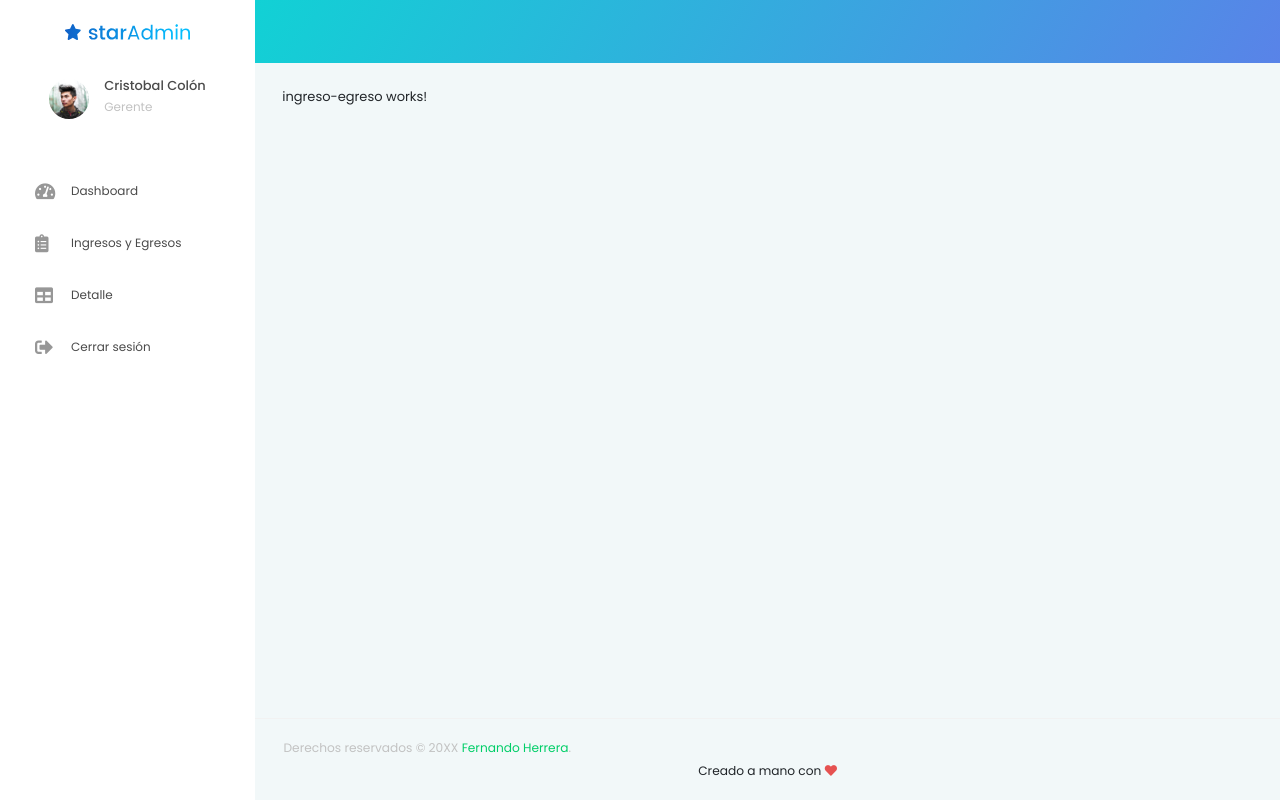
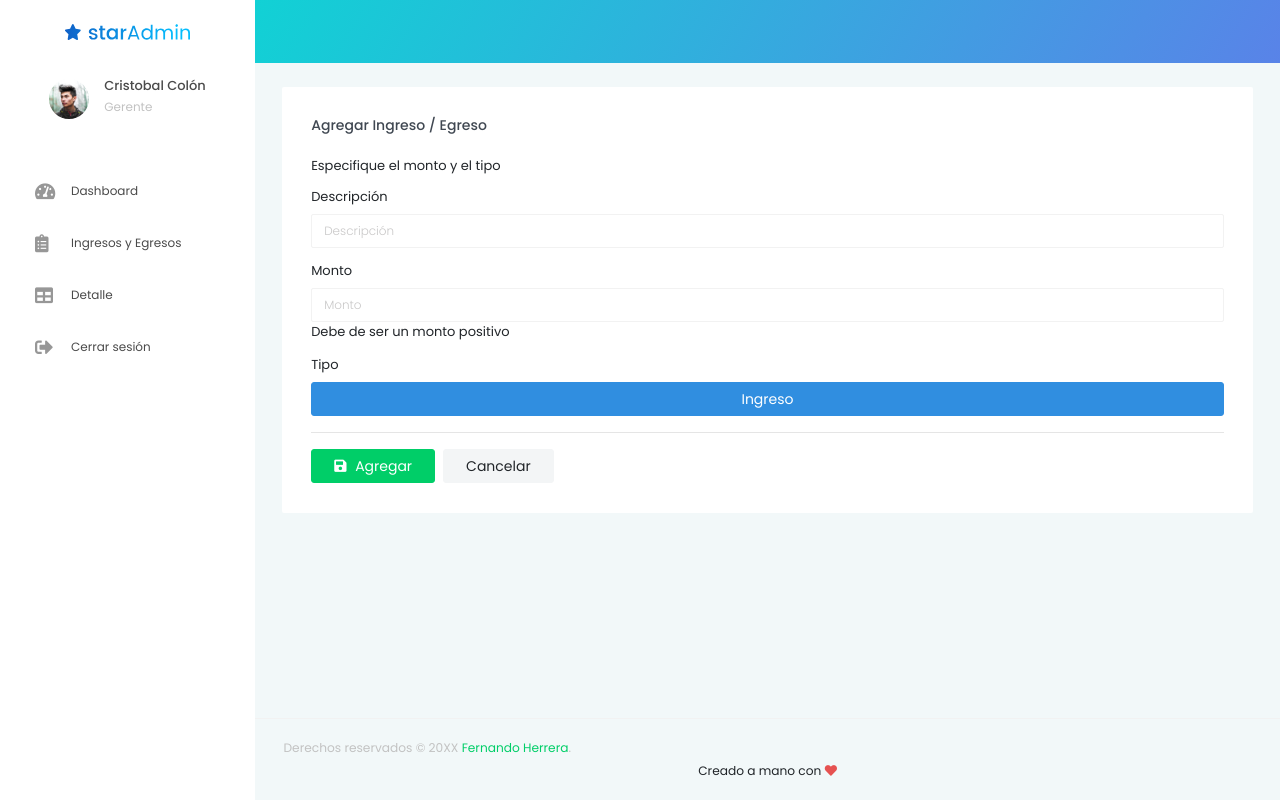
Before and after one commit to difagume/ingresoEgresoApp, an Angular app: page /ingreso-egreso in a window 1280 px wide. Built offline with nearby package versions, Linux system fonts and the light colour scheme; some icons are missing.

Commit message:
Diseño de las rutas hijas

```diff
--- a/src/app/ingreso-egreso/detalle/detalle.component.html
+++ b/src/app/ingreso-egreso/detalle/detalle.component.html
@@ -1,3 +1,32 @@
-<p>
-  detalle works!
-</p>
+<div class="row">
+    <div class="col-12">
+        <div class="card">
+            <div class="card-body">
+                <h4 class="card-title">Detalle de ingreso egreso</h4>
+
+                <table class="table">
+                    <thead>
+                        <tr>
+                            <th>Descripción</th>
+                            <th>Monto</th>
+                            <th>Tipo</th>
+                            <th></th>
+                        </tr>
+                    </thead>
+
+                    <tbody>
+                        <tr>
+                            <td>Descripción</td>
+                            <td>Monto</td>
+                            <td>Tipo</td>
+                            <td>acciones</td>
+                        </tr>
+                    </tbody>
+
+                </table>
+
+
+            </div>
+        </div>
+    </div>
+</div>
--- a/src/app/ingreso-egreso/estadistica/estadistica.component.html
+++ b/src/app/ingreso-egreso/estadistica/estadistica.component.html
@@ -1,3 +1,45 @@
-<p>
-  estadistica works!
-</p>
+<div class="row">
+    <div class="col-6">
+        <div class="card card-statistics">
+            <div class="card-body">
+
+                <div class="clearfix">
+                    <div class="float-left">
+                        <i class="fa fa-money-bill-alt text-success icon-lg"></i>
+                    </div>
+                    <div class="float-right">
+                        <p class="mb-0 text-right">Ingresos</p>
+                        <div class="fluid-container">
+                            <h3 class="font-weight-medium text-right mb-0">$65,650</h3>
+                        </div>
+                    </div>
+                </div>
+                <p class="text-muted mt-3 mb-0">
+                    <i class="mdi mdi-alert-octagon mr-1" aria-hidden="true"></i> 65% lower growth
+                </p>
+            </div>
+        </div>
+    </div>
+
+    <div class="col-6">
+        <div class="card card-statistics">
+            <div class="card-body">
+
+                <div class="clearfix">
+                    <div class="float-left">
+                        <i class="fa fa-shipping-fast text-danger icon-lg"></i>
+                    </div>
+                    <div class="float-right">
+                        <p class="mb-0 text-right">Ingresos</p>
+                        <div class="fluid-container">
+                            <h3 class="font-weight-medium text-right mb-0">$65,650</h3>
+                        </div>
+                    </div>
+                </div>
+                <p class="text-muted mt-3 mb-0">
+                    <i class="mdi mdi-alert-octagon mr-1" aria-hidden="true"></i> 65% lower growth
+                </p>
+            </div>
+        </div>
+    </div>
+</div>
--- a/src/app/ingreso-egreso/ingreso-egreso.component.html
+++ b/src/app/ingreso-egreso/ingreso-egreso.component.html
@@ -1,3 +1,51 @@
-<p>
-  ingreso-egreso works!
-</p>
+<div class="row">
+    <div class="col-12">
+        <div class="card">
+            <div class="card-body">
+                <h4 class="card-title">Agregar Ingreso / Egreso</h4>
+                <p class="card-description">
+                    Especifique el monto y el tipo
+                </p>
+
+                <form>
+
+                    <div class="form-group">
+                        <label>Descripción</label>
+                        <input type="text" class="form-control" placeholder="Descripción" name="descripcion">
+                    </div>
+
+                    <div class="form-group">
+                        <label>Monto</label>
+                        <input type="number" class="form-control" placeholder="Monto" name="monto">
+                        <p>
+                            Debe de ser un monto positivo
+                        </p>
+                    </div>
+
+                    <div class="form-group">
+                        <label>Tipo</label>
+                        <br>
+                        <button type="button" class="btn btn-primary btn-block">Ingreso</button>
+                        <!-- <button type="button" class="btn btn-warning btn-block">Egreso</button> -->
+                    </div>
+
+                    <hr>
+                    <button type="button" class="btn btn-success mr-2">
+                <i class="fa fa-save"></i>
+                Agregar
+              </button>
+
+                    <!--
+                <button disabled class="btn btn-success mr-2">
+                  <i class="fa fa-spin fa-sync"></i>
+                  Espere por favor...
+                </button>
+              -->
+
+                    <button type="reset" class="btn btn-light">Cancelar</button>
+
+                </form>
+            </div>
+        </div>
+    </div>
+</div>
--- a/src/app/shared/sidebar/sidebar.component.html
+++ b/src/app/shared/sidebar/sidebar.component.html
@@ -20,28 +20,28 @@
         </li>
 
         <li class="nav-item">
-            <a class="nav-link">
+            <a routerLink='/' class="nav-link">
                 <i class="menu-icon fa fa-tachometer-alt"></i>
                 <span class="menu-title">Dashboard</span>
             </a>
         </li>
 
         <li class="nav-item">
-            <a class="nav-link">
+            <a routerLink='/ingreso-egreso' class="nav-link">
                 <i class="menu-icon fa fa-clipboard-list"></i>
                 <span class="menu-title">Ingresos y Egresos</span>
             </a>
         </li>
 
         <li class="nav-item">
-            <a class="nav-link">
+            <a routerLink='/detalle' class="nav-link">
                 <i class="menu-icon fa fa-table"></i>
                 <span class="menu-title">Detalle</span>
             </a>
         </li>
 
         <li class="nav-item">
-            <a class="nav-link cursor">
+            <a routerLink='/login' class="nav-link cursor">
                 <i class="menu-icon fa fa-sign-out-alt"></i>
                 <span class="menu-title">Cerrar sesión</span>
             </a>
```
